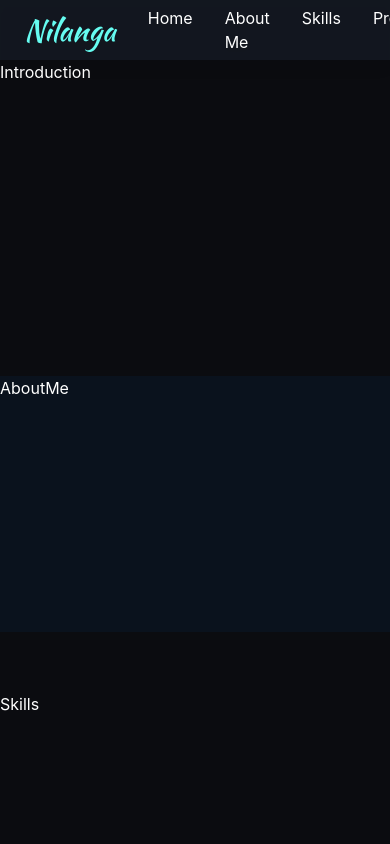
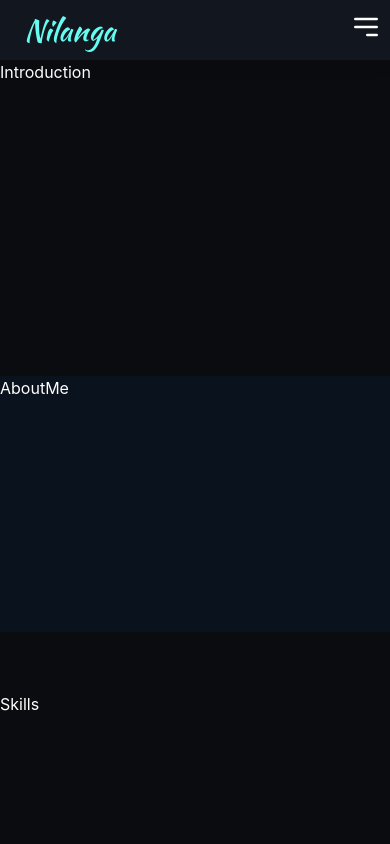
Before and after one commit to NilangaJayawickrama/MyPortfolio, a React (Create React App) app: page / in a window 390 px wide. Shown: the top 844 px of the page. Built offline with nearby package versions, Linux system fonts and the light colour scheme.

Commit message:
Added responsiveness

```diff
--- a/src/components/Navigation.js
+++ b/src/components/Navigation.js
@@ -1,12 +1,18 @@
-import React from "react";
+import React, { useState } from "react";
 
 function Navigation() {
+    const [isMenuOpen, setIsMenuOpen] = useState(false);
 
     const scrollToSection = (sectionId) => {
         const section = document.getElementById(sectionId);
         if (section) {
+            setIsMenuOpen(false);
             section.scrollIntoView({ behavior: 'smooth' });
         }
+    };
+
+    const toggleMenu = () => {
+        setIsMenuOpen(!isMenuOpen);
     };
 
     return (
@@ -15,7 +21,16 @@ function Navigation() {
                 <div className='flex items-center'>
                     <h1 className='mx-4 text-3xl font-kaushan text-customTeal'>Nilanga</h1>
                 </div>
-                <ul className='flex text-white'>
+                <div className="lg:hidden">
+                    <button onClick={toggleMenu} className="text-white focus:outline-none">
+                        <svg xmlns="http://www.w3.org/2000/svg" className="h-8 w-8" fill="none" viewBox="0 0 24 24" stroke="currentColor">
+                            <path strokeLinecap="round" strokeLinejoin="round" strokeWidth={2} d="M4 6h16M4 12h16m-7 6h7" />
+                        </svg>
+                    </button>
+                </div>
+                {/* Header elements for large screens */}
+                {!isMenuOpen && (
+                    <ul className='lg:flex hidden text-white'>
                         <li onClick={() => scrollToSection('introduction')} className='mx-4 cursor-pointer hover:text-customTeal'>
                             Home
                         </li>
@@ -41,49 +56,43 @@ function Navigation() {
                             Contact Me
                         </li>
                     </ul>
-            </div>
+                )}
+                {/* End of the header elements for large screens */}
 
-            {/* <ul className={!nav ? 'hidden' : 'absolute bg-zinc-200 w-full px-8'}>
-                <li onClick={handleClose} className='border-b-2 border-zinc-300 w-full'>
+                {/* Dropdown menu for small screens */}
+                {isMenuOpen && (
+                    <div className="lg:hidden absolute top-[60px] right-0 left-0 bg-gray-800">
+                        <ul className="flex flex-col text-white">
+                            <li onClick={() => scrollToSection('introduction')} className='mx-4 my-2 cursor-pointer hover:text-customTeal'>
                                 Home
                             </li>
+                            <li onClick={() => scrollToSection('aboutMe')} className='mx-4 my-2 cursor-pointer hover:text-customTeal'>
+                                About Me
+                            </li>
+                            <li onClick={() => scrollToSection('skills')} className='mx-4 my-2 cursor-pointer hover:text-customTeal'>
+                                Skills
+                            </li>
+                            <li onClick={() => scrollToSection('projects')} className='mx-4 my-2 cursor-pointer hover:text-customTeal'>
+                                Projects
+                            </li>
+                            <li onClick={() => scrollToSection('experience')} className='mx-4 my-2 cursor-pointer hover:text-customTeal'>
+                                Experience
+                            </li>
+                            <li onClick={() => scrollToSection('testimonials')} className='mx-4 my-2 cursor-pointer hover:text-customTeal'>
+                                Testimonials
+                            </li>
+                            <li onClick={() => scrollToSection('blogs')} className='mx-4 my-2 cursor-pointer hover:text-customTeal'>
+                                Blogs
+                            </li>
+                            <li onClick={() => scrollToSection('contactMe')} className='mx-4 my-2 cursor-pointer hover:text-customTeal'>
+                                Contact Me
+                            </li>
+                        </ul>
+                    </div>
+                )}
+                {/* End of dropdown menu for small screens */}
 
-                <li onClick={handleClose} className='border-b-2 border-zinc-300 w-full'>
-                    About Us
-                </li>
-
-                <li onClick={handleClose} className='border-b-2 border-zinc-300 w-full'>
-                    Contact Us
-                </li>
-
-                <li onClick={handleClose} className='border-b-2 border-zinc-300 w-full'>
-                    Services
-                </li>
-            </ul> */}
-
-            {/* <div className='md:hidden mr-4' onClick={handleClick}>
-                {!nav ? <MenuIcon className='w-5 text-black' /> : <div className='flex'>
-
-                    <a
-                        className="flex text-center cursor-pointer items-center mx-4 text-black hover:text-green-600"
-                        type="submit"
-                    >
-                        <FaSignInAlt className='lg:w-5 lg:h-5 mx-2' />
-                        <span className="text-sm font-medium">
-                            Login
-                        </span>
-                    </a>
-
-                    <a
-                        className="block cursor-pointer shrink-0 rounded-lg bg-white mr-4 p-2.5 border border-gray-100 shadow-sm hover:bg-transparent hover:text-green-600 hover:border hover:border-green-600"
-                    >
-                        <span className="sr-only">Account</span>
-                        <FaUserAlt className='lg:w-5 lg:h-5' />
-                    </a>
-                    <XIcon className='w-5 text-black' />
-                </div>}
-
-            </div> */}
+            </div>
         </div>
     )
 }
```
Lines whose indentation alone changed are shown as unchanged.
